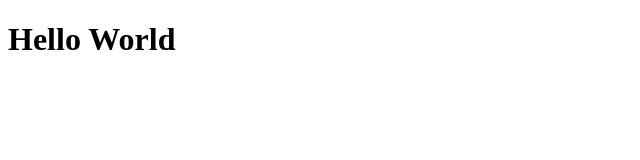
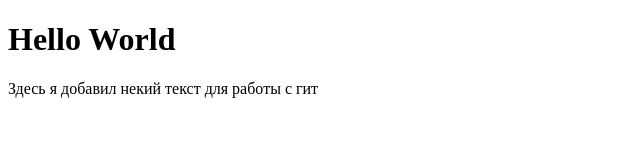
Before and after one commit to Volat1268/my_reposit, a plain HTML site: page index1.html in a window 1280 px wide. Shown: the whole page, without its empty margins (0-640 px from the left). Drawn offline with Linux system fonts and the light colour scheme.

Commit message:
my second commit

```diff
--- a/index1.html
+++ b/index1.html
@@ -6,5 +6,6 @@
     </head>
     <body>
         <h1>Hello World</h1>
+        <p>Здесь я добавил некий текст для работы с гит</p>
     </body>
 </html>
```
